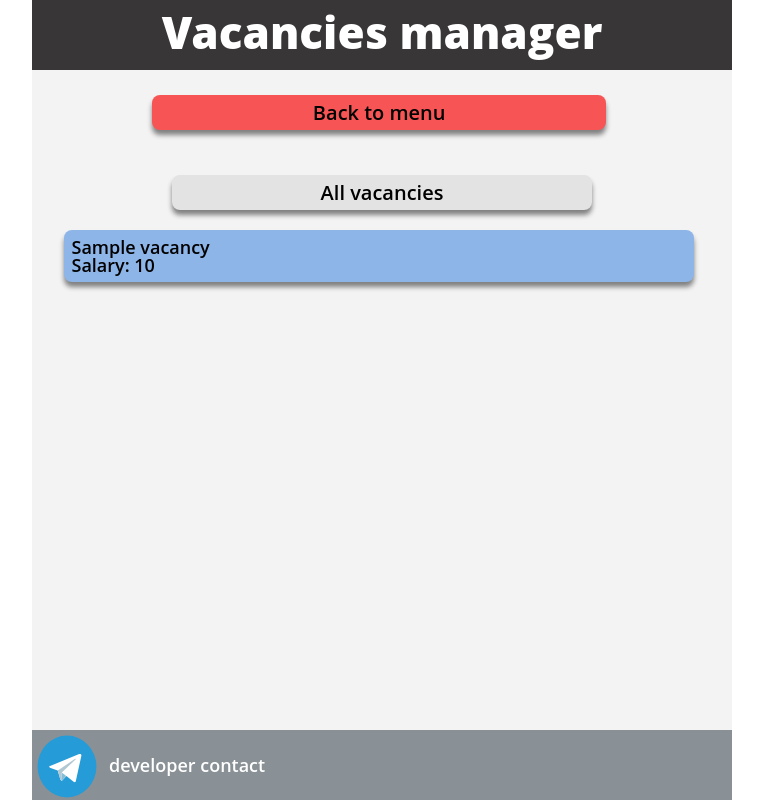
After one commit to SmetankinSergei/course_work_5, a Flask app: page /all_vacancies_page/1 in a window 1280 px wide. The commit adds this page. Shown: the whole page, without its empty margins (258-1021 px from the left). Run offline with Flask 3, Linux system fonts and the light colour scheme; a database or web service that is not in the repository returns one stand-in record (values such as "Sample title"); some libraries are stand-ins or nearby versions.

Commit message:
course work 5 done!

```diff
--- a/src/constants.py
+++ b/src/constants.py
@@ -7,3 +7,9 @@ HOST = 'localhost'
 DATABASE = 'homework_17_4'
 USER = 'postgres'
 PASSWORD = '1111'
+
+ALL_COMPANIES_REQUEST = 'SELECT company_name, COUNT(vacancy_name) ' \
+                        'FROM companies JOIN vacancies USING (company_id) GROUP BY company_name'
+ALL_VACANCIES_REQUEST = 'SELECT vacancy_name, salary, vacancy_link FROM vacancies'
+GET_AVG_SALARY = 'SELECT AVG(salary) FROM vacancies'
+ABOVE_AVG_SALARY_REQUEST = 'SELECT * FROM vacancies WHERE salary > (SELECT AVG(salary) FROM vacancies)'
--- a/src/db_manager.py
+++ b/src/db_manager.py
@@ -18,21 +18,79 @@ class DBManager:
         finally:
             conn.close()
 
-    def get_data(self):
+    @staticmethod
+    def get_companies_and_vacancies_count():
         conn = DBManager.__get_connector()
-        res = None
         try:
             with conn:
                 with conn.cursor() as cur:
-                    cur.execute('SELECT * FROM companies')
+                    cur.execute(constants.ALL_COMPANIES_REQUEST)
                     res = cur.fetchall()
         finally:
             conn.close()
         return res
 
     @staticmethod
-    def __clear_data(table_name, main_cursor):
-        main_cursor.execute(f"TRUNCATE TABLE {table_name} RESTART IDENTITY CASCADE;")
+    def get_vacancies_by_company_name(company_name):
+        conn = DBManager.__get_connector()
+        try:
+            with conn:
+                with conn.cursor() as cur:
+                    cur.execute(f"SELECT vacancy_name, salary, vacancy_link FROM vacancies "
+                                f"WHERE company_id IN "
+                                f"(SELECT company_id FROM companies WHERE company_name = '{company_name}')")
+                    res = cur.fetchall()
+        finally:
+            conn.close()
+        return res
+
+    @staticmethod
+    def get_all_vacancies_data():
+        conn = DBManager.__get_connector()
+        try:
+            with conn:
+                with conn.cursor() as cur:
+                    cur.execute(constants.ALL_VACANCIES_REQUEST)
+                    res = cur.fetchall()
+        finally:
+            conn.close()
+        return res
+
+    @staticmethod
+    def get_avg_salary():
+        conn = DBManager.__get_connector()
+        try:
+            with conn:
+                with conn.cursor() as cur:
+                    cur.execute(constants.GET_AVG_SALARY)
+                    res = cur.fetchone()
+        finally:
+            conn.close()
+        return res
+
+    @staticmethod
+    def get_vacancies_with_higher_salary():
+        conn = DBManager.__get_connector()
+        try:
+            with conn:
+                with conn.cursor() as cur:
+                    cur.execute(constants.ABOVE_AVG_SALARY_REQUEST)
+                    res = cur.fetchall()
+        finally:
+            conn.close()
+        return res
+
+    @staticmethod
+    def get_vacancies_by_keyword(keyword):
+        conn = DBManager.__get_connector()
+        try:
+            with conn:
+                with conn.cursor() as cur:
+                    cur.execute(f"SELECT * FROM vacancies WHERE vacancy_name LIKE '%{keyword}%'")
+                    res = cur.fetchall()
+        finally:
+            conn.close()
+        return res
 
     def __fill_tables(self, site_discover, main_cursor):
         tables_data = site_discover.get_tables_data(self.__tables_list)
@@ -40,6 +98,10 @@ class DBManager:
             table_data = tables_data[table_name]
             for line_id, line in enumerate(table_data, 1):
                 main_cursor.execute(f"""INSERT INTO {table_name} VALUES('{line_id}', '{"', '".join(line)}');""")
+
+    @staticmethod
+    def __clear_data(table_name, main_cursor):
+        main_cursor.execute(f"TRUNCATE TABLE {table_name} RESTART IDENTITY CASCADE;")
 
     @staticmethod
     def __get_connector():
@@ -50,6 +112,3 @@ class DBManager:
             password=constants.PASSWORD
         )
         return conn
-
-    # cursor.execute('request')
-    # data = cursor.fetchall()
--- a/src/routes.py
+++ b/src/routes.py
@@ -1,6 +1,4 @@
-from threading import Thread
-
-from flask import render_template
+from flask import render_template, request
 
 from main import app, work_session
 
@@ -10,7 +8,36 @@ def start_page():
     return render_template('start_page.html')
 
 
-@app.route('/main_page')
-def main_page():
-    work_session.collect_data()
+@app.route('/main_page/<string:load_status>', methods=['GET', 'POST'])
+def main_page(load_status):
+    if request.method == 'POST':
+        keyword = request.form.get('keyword')
+        vacancies_list = work_session.get_vacancies_by_keyword(keyword)
+        return render_template('company_vacancies_page.html', vacancies=vacancies_list)
+    if load_status == 'update':
+        work_session.collect_data()
+    elif load_status == 'avg_salary':
+        avg_salary = work_session.get_avg_salary()
+        return render_template('main_page.html', avg_salary=avg_salary)
     return render_template('main_page.html')
+
+
+@app.route('/all_companies_page')
+def all_companies_page():
+    companies_dict = work_session.get_companies_dict()
+    return render_template('all_companies_page.html', companies_data=companies_dict)
+
+
+@app.route('/company_vacancies_page/<string:company>')
+def company_vacancies_page(company):
+    vacancies_list = work_session.get_company_vacancies_list(company)
+    return render_template('company_vacancies_page.html', company=company, vacancies=vacancies_list)
+
+
+@app.route('/all_vacancies_page/<string:load_status>')
+def all_vacancies_page(load_status):
+    if load_status == 'avg_salary':
+        vacancies_list = work_session.get_vacancies_with_higher_salary()
+    else:
+        vacancies_list = work_session.get_all_vacancies_list()
+    return render_template('company_vacancies_page.html', vacancies=vacancies_list)
--- a/src/site_discover.py
+++ b/src/site_discover.py
@@ -48,4 +48,4 @@ class HeadHunterDiscover(SiteDiscover):
             low_border = salary_info['from'] if salary_info['from'] is not None else salary_info['to']
             high_border = salary_info['to'] if salary_info['to'] is not None else salary_info['from']
             return str(mean([low_border, high_border]))
-        return 'No data'
+        return '0'
--- /dev/null
+++ b/src/static/css/all_companies_page.css
@@ -0,0 +1,63 @@
+.button, .back_button {
+    margin-left: 0;
+    margin-top: 15px;
+    padding-top: 8px;
+    width: 100%;
+    height: 35px;
+    font-size: 20px;
+}
+
+a {
+    display: block;
+    width: 70%;
+}
+
+.vacancies_count{
+    margin-right: 0;
+    margin-top: 15px;
+    padding-top: 8px;
+    width: 20%;
+    height: 35px;
+    font-size: 20px;
+    text-align: center;
+    background-color: #e4e3e3;
+    border-radius: 8px;
+    box-shadow: 0 5px 5px grey;
+}
+
+.company {
+    margin: 0 10%;
+    display: flex;
+    justify-content: space-between;
+}
+
+.back_buttons {
+    display: flex;
+    justify-content: space-between;
+    width: 80%;
+    margin-left: 10%;
+}
+
+.back_button, .back_reload_button {
+    font-size: 20px;
+    font-weight: 600;
+    width: 90%;
+    height: 35px;
+    margin-top: 25px;
+    margin-bottom: 5%;
+    padding-top: 8px;
+    text-align: center;
+    border-radius: 8px;
+    background-color: #f75555;
+    transition: background-color 300ms linear;
+    box-shadow: 0 5px 5px grey;
+}
+
+.back_reload_button {
+    margin-left: 10%;
+}
+
+.back_button:hover, .back_reload_button:hover {
+    background-color: #ffa4a4;
+    transition: background-color 300ms linear;
+}
--- /dev/null
+++ b/src/static/css/company_vacancies_page.css
@@ -0,0 +1,36 @@
+a {
+    display: block;
+    width: 90%;
+}
+
+.name {
+    margin: 20px 20%;
+    width: 60%;
+    height: 35px;
+    font-size: 20px;
+    text-align: center;
+    padding: 8px;
+}
+
+.vacancy {
+    width: 100%;
+    margin-left: 5%;
+    margin-bottom: 20px;
+    padding: 8px;
+    font-size: 18px;
+}
+
+.name, .vacancy {
+    border-radius: 8px;
+    background-color: #e4e3e3;
+    box-shadow: 0 5px 5px grey;
+}
+
+.vacancy {
+    background-color: #8db5e8;
+}
+
+.vacancy:hover {
+    background-color: #c6d9f1;
+    transition: background-color 300ms linear;
+}
--- a/src/static/css/start_page.css
+++ b/src/static/css/start_page.css
@@ -4,7 +4,7 @@
     width: 60%;
     height: 60px;
     margin-left: 20%;
-    margin-top: 5%;
+    margin-top: 25px;
     padding-top: 15px;
     text-align: center;
     border-radius: 8px;
--- a/src/templates/base.html
+++ b/src/templates/base.html
@@ -22,10 +22,9 @@
 
         <div class="body_bg">
             <div class="top_correction"></div>
-            {% block body %}
+            {% block body %}{% endblock %}
 
-
-            {% endblock %}
+            {% block loading %}{% endblock %}
             <div class="bottom_correction"></div>
         </div>
 
--- /dev/null
+++ b/src/templates/company_vacancies_page.html
@@ -0,0 +1,51 @@
+{% extends 'base.html' %}
+
+{% block style %}
+<link rel="stylesheet" href="{{ url_for('static', filename='css/start_page.css') }}">
+<link rel="stylesheet" href="{{ url_for('static', filename='css/all_companies_page.css') }}">
+<link rel="stylesheet" href="{{ url_for('static', filename='css/company_vacancies_page.css') }}">
+{% endblock %}
+
+{% block body %}
+<div id="back_buttons_block" class="back_buttons">
+    {% if company %}
+        <a id="all_companies_button" href="/all_companies_page"><div class="back_button">Back</div></a>
+    {% endif %}
+    <a href="/main_page/{{ 'no_update' }}"><div class="back_reload_button">Back to menu</div></a>
+</div>
+
+<div id="content_block" class="content">
+    {% if company %}
+        <div class="name">{{ company }}</div>
+    {% else %}
+        <div class="name">All vacancies</div>
+    {% endif %}
+    {% for vacancy in vacancies %}
+    <a href="{{ vacancy[2] }}" target="_blank">
+        <div class="vacancy">
+            {{ vacancy[0] }}<br>
+            {% if vacancy[1] != '0' %}
+                Salary: {{ vacancy[1] }}
+            {% else %}
+                Salary: no data
+            {% endif %}
+        </div>
+    </a>
+    {% endfor %}
+</div>
+
+<div id="loading">
+    <img class="gear" src="{{ url_for('static', filename='/img/gear.svg') }}" alt="logoTel">
+    <br>
+    <label class="loading_text">loading...</label>
+</div>
+
+<script>
+document.getElementById("all_companies_button").onclick = function() {
+    this.className = "button_clicked";
+    document.getElementById("back_buttons_block").style.display = "none"
+    document.getElementById("content_block").style.display = "none"
+    document.getElementById("loading").style.display = "block"
+}
+</script>
+{% endblock %}
--- a/src/templates/start_page.html
+++ b/src/templates/start_page.html
@@ -11,7 +11,7 @@
     <label class="loading_text">loading...</label>
 </div>
 
-<a id="load_data_button" href="/main_page" onclick='myFunction()'><div class="button">Load data</div></a>
+<a id="load_data_button" href="/main_page/{{ 'update' }}" onclick='myFunction()'><div class="button">Load data</div></a>
 <script>
 document.getElementById("load_data_button").onclick = function() {
     this.className = "button_clicked";
--- a/src/work_session.py
+++ b/src/work_session.py
@@ -1,7 +1,4 @@
-from threading import Thread
-
 from src import constants
-from src.app_state import AppState
 from src.db_manager import DBManager
 from src.site_discover import HeadHunterDiscover
 
@@ -10,8 +7,25 @@ class WorkSession:
     def __init__(self):
         self.__site_discover = HeadHunterDiscover(constants.COMPANIES_ID_LIST)
         self.__db_manager = DBManager(constants.TABLES_LIST)
-        self.app_state = AppState.WORK
 
     def collect_data(self):
         self.__db_manager.update_tables(self.__site_discover)
-        print('end')
+
+    def get_companies_dict(self):
+        companies_data = self.__db_manager.get_companies_and_vacancies_count()
+        return dict(companies_data)
+
+    def get_company_vacancies_list(self, company):
+        return self.__db_manager.get_vacancies_by_company_name(company)
+
+    def get_all_vacancies_list(self):
+        return self.__db_manager.get_all_vacancies_data()
+
+    def get_avg_salary(self):
+        return int(self.__db_manager.get_avg_salary()[0])
+
+    def get_vacancies_with_higher_salary(self):
+        return self.__db_manager.get_vacancies_with_higher_salary()
+
+    def get_vacancies_by_keyword(self, keyword):
+        return self.__db_manager.get_vacancies_by_keyword(keyword)
```
Also changed, not shown: src/static/css/main_page.css (+14 -1 lines), src/templates/all_companies_page.html (added, +43 -0 lines), src/templates/main_page.html (+38 -7 lines).
